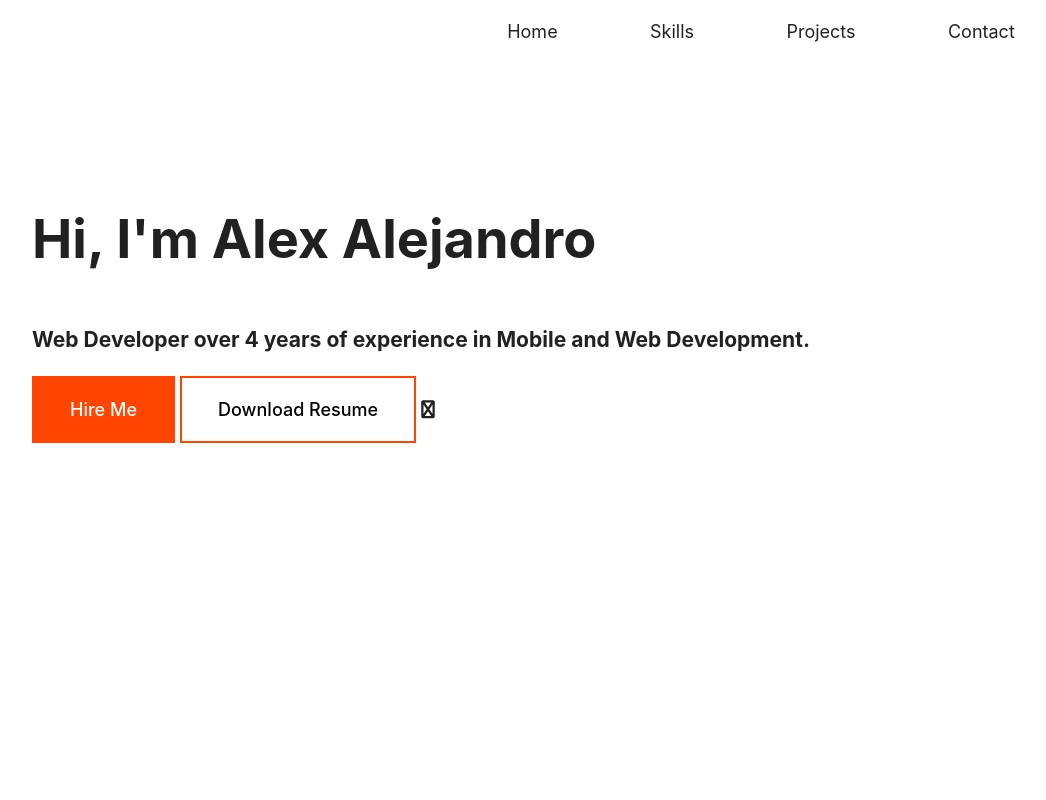
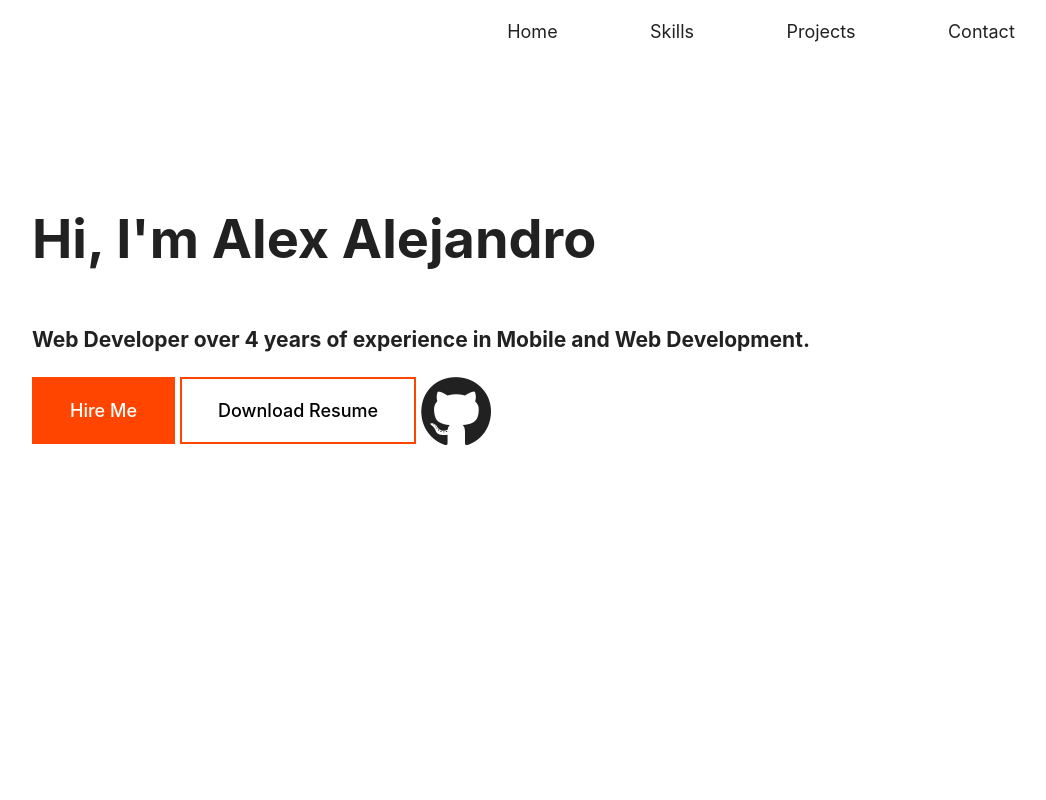
Before and after one commit to aalejan/Portfolio_NEW, a website built with Vite: page index.html in a window 1280 px wide. Shown: the top 800 px of the page, without its empty margins (219-1265 px from the left). Built offline with nearby package versions, Linux system fonts and the light colour scheme; some packages are replaced by stand-ins of ours.

Commit message:
added github link

```diff
--- a/index.html
+++ b/index.html
@@ -41,7 +41,14 @@
           <a class="button-hollow" target="_blank" href="/Resume-4.pdf"
             >Download Resume</a
           >
-          <a href="https://github.com/aalejan"><i class="fa fa-github"></i></a>
+          <a
+            href="https://github.com/aalejan"
+            target="_blank"
+            rel="noopener noreferrer"
+            class="github-icon"
+          >
+            <i class="fa-brands fa-github fa-4x"></i>
+          </a>
         </div>
       </div>
     </section>
--- a/style.css
+++ b/style.css
@@ -134,6 +134,12 @@ nav > ul {
   justify-content: center;
   align-items: start;
   padding-top: 5rem;
+}
+
+.github-icon {
+  height: 100%;
+  display: inline-block;
+  vertical-align: middle;
 }
 
 .tech-grid {
```
